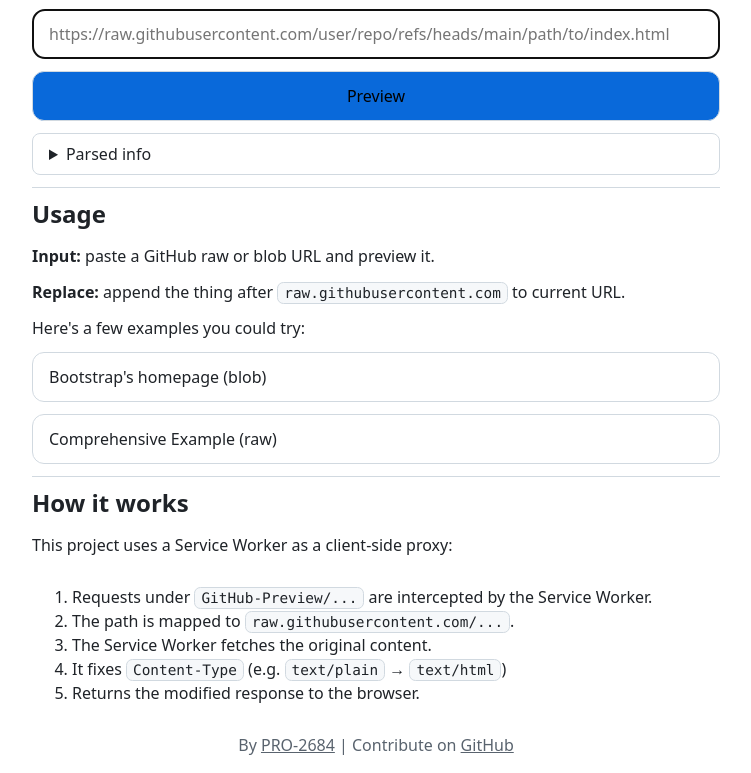
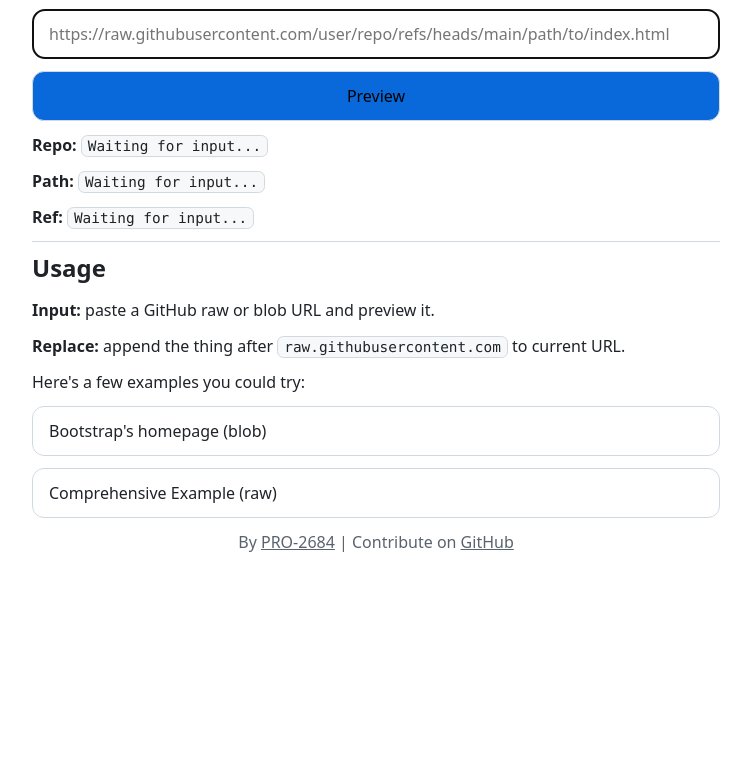
Before and after one commit to PRO-2684/GitHub-Preview, a plain HTML site: page index.html in a window 1280 px wide. Shown: the part 103-876 px from the top of the page, without its empty margins (264-1015 px from the left). After the commit the page ends 800 px from the top, so only its background shows below. Drawn offline with Linux system fonts and the light colour scheme.

Commit message:
chore: Remove mechanism from landing page; Remove details

```diff
--- a/index.html
+++ b/index.html
@@ -25,12 +25,9 @@
                     required
                 />
                 <button class="button" type="submit">Preview</button>
-                <details>
-                    <summary>Parsed info</summary>
-                    <p><strong>Repo:</strong> <code id="info-repo"></code></p>
-                    <p><strong>Path:</strong> <code id="info-path"></code></p>
-                    <p><strong>Ref:</strong> <code id="info-ref"></code></p>
-                </details>
+                <p><strong>Repo:</strong> <code id="info-repo"></code></p>
+                <p><strong>Path:</strong> <code id="info-path"></code></p>
+                <p><strong>Ref:</strong> <code id="info-ref"></code></p>
             </form>
 
             <section class="stack" id="usage">
@@ -60,29 +57,6 @@
                 </button>
             </section>
 
-            <section class="stack" id="mechanism">
-                <h2>How it works</h2>
-                <p>
-                    This project uses a Service Worker as a client-side proxy:
-                </p>
-                <ol>
-                    <li>
-                        Requests under <code>GitHub-Preview/...</code> are
-                        intercepted by the Service Worker.
-                    </li>
-                    <li>
-                        The path is mapped to
-                        <code>raw.githubusercontent.com/...</code>.
-                    </li>
-                    <li>The Service Worker fetches the original content.</li>
-                    <li>
-                        It fixes <code>Content-Type</code> (e.g.
-                        <code>text/plain</code> → <code>text/html</code>)
-                    </li>
-                    <li>Returns the modified response to the browser.</li>
-                </ol>
-            </section>
-
             <footer class="hint">
                 By <a href="https://github.com/PRO-2684/">PRO-2684</a> |
                 Contribute on
```
Also changed, not shown: 1 other file.
